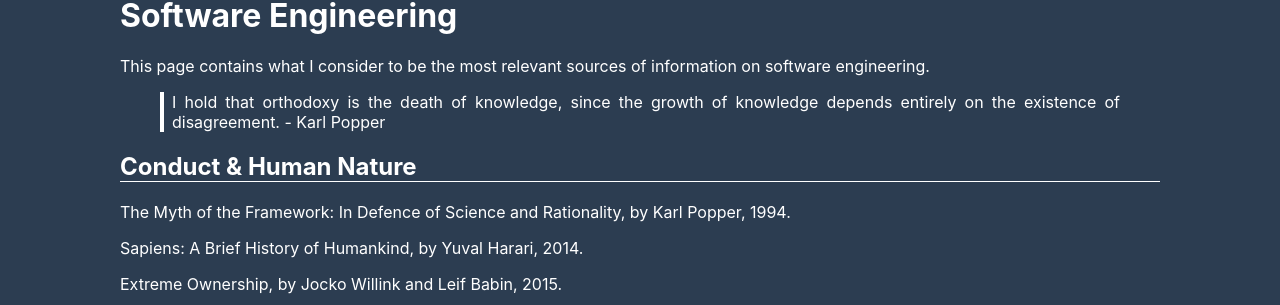
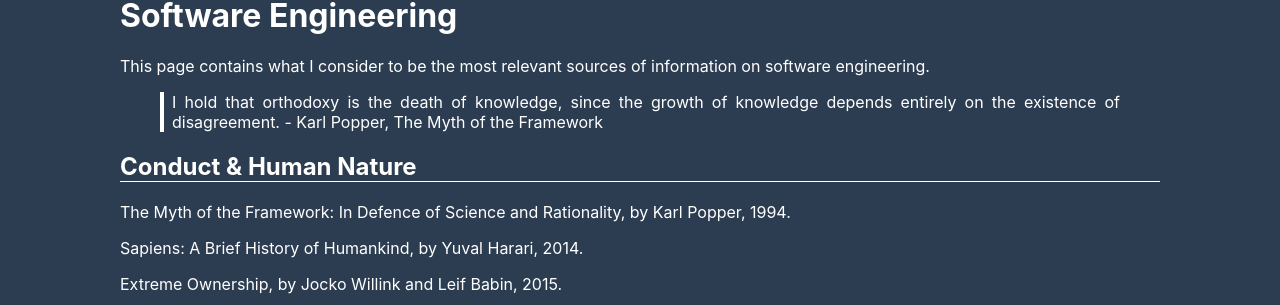
Before and after one commit to brunoroque06/brunoroque06.github.io, a Jekyll site: the page built from _pages/software-engineering.md, in a window 1280 px wide. Shown: the part 284-589 px from the top of the page. Built offline with Jekyll 4.4.1, drawn with Linux system fonts in a browser that asks for light colours; our own code applies the rules of GitHub Pages for plain Markdown files.

Commit message:
Add source to Popper quote

```diff
--- a/_pages/software-engineering.md
+++ b/_pages/software-engineering.md
@@ -7,7 +7,7 @@
 
 This page contains what I consider to be the most relevant sources of information on software engineering.
 
-> I hold that orthodoxy is the death of knowledge, since the growth of knowledge depends entirely on the existence of disagreement. - Karl Popper
+> I hold that orthodoxy is the death of knowledge, since the growth of knowledge depends entirely on the existence of disagreement. - Karl Popper, The Myth of the Framework
 
 ## Conduct & Human Nature
 
```
Also changed, not shown: Gemfile.lock.
